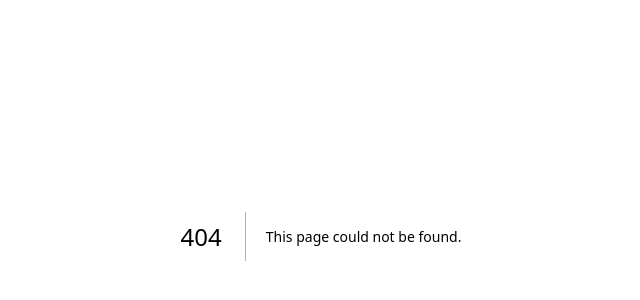
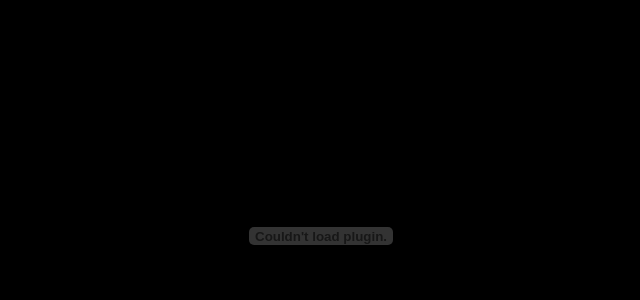
Before and after one commit to John-Xu1/johnxu.org, a Next.js app: page /resume in a window 1280 px wide. Before the commit this address had no page. Shown: the part 164-464 px from the top of the page, without its empty margins (319-959 px from the left). Built offline with nearby package versions, Linux system fonts and the light colour scheme.

Commit message:
resume page

```diff
--- a/src/app/components/header.js
+++ b/src/app/components/header.js
@@ -28,7 +28,7 @@ const Header = () => {
       </div>
       <div className="flex gap-8 mr-32">
         <a
-          href="https://gmail.com"
+          href="mailto:john.xu@duke.edu"
           className="flex justify-center"
           target="_blank"
         >
--- /dev/null
+++ b/src/app/resume/page.js
@@ -0,0 +1,13 @@
+export default function Resume() {
+  const pdfUrl = "/resume.pdf?timestamp=" + Date.now();
+  return (
+    <div>
+      <embed
+        src="/Website Resume.pdf"
+        width="100%"
+        height="800px"
+        type="application/pdf"
+      />
+    </div>
+  );
+}
```
Also changed, not shown: 2 other files (tests, documents, lock files or other folders).
